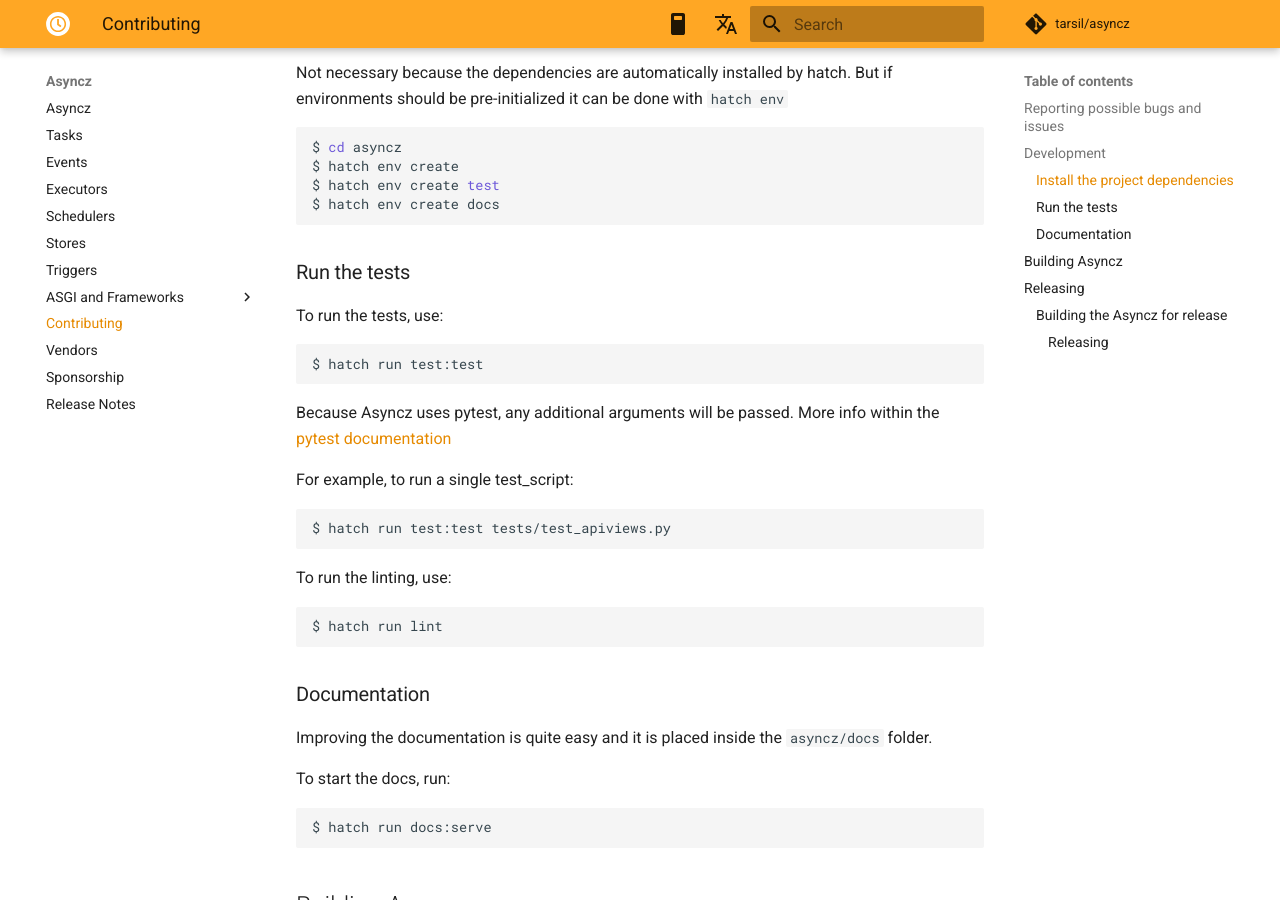
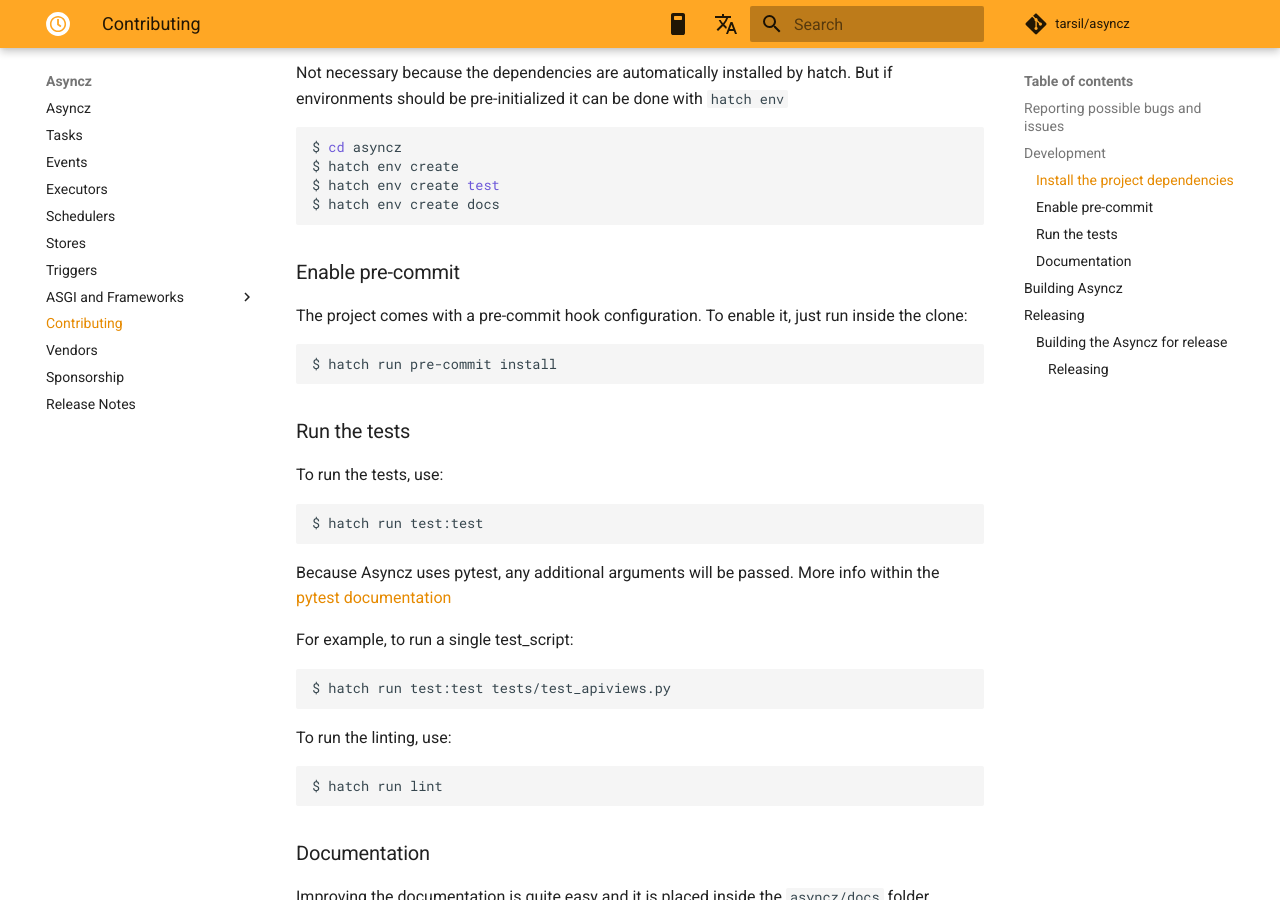
Before and after one commit to dymmond/asyncz, an MkDocs documentation site: the page built from docs/contributing.md, in a window 1280 px wide and 900 px high, scrolled down 1360 px. Built offline with MkDocs 1.6.1 and Material for MkDocs 9.7.7, drawn with Linux system fonts in a browser that asks for light colours; comment, search, counter and statistics services are not loaded.

Commit message:
docs: add precommit section

````diff
--- a/docs/contributing.md
+++ b/docs/contributing.md
@@ -55,6 +55,14 @@ $ cd asyncz
 $ hatch env create
 $ hatch env create test
 $ hatch env create docs
+```
+
+### Enable pre-commit
+
+The project comes with a pre-commit hook configuration. To enable it, just run inside the clone:
+
+```shell
+$ hatch run pre-commit install
 ```
 
 ### Run the tests
````
